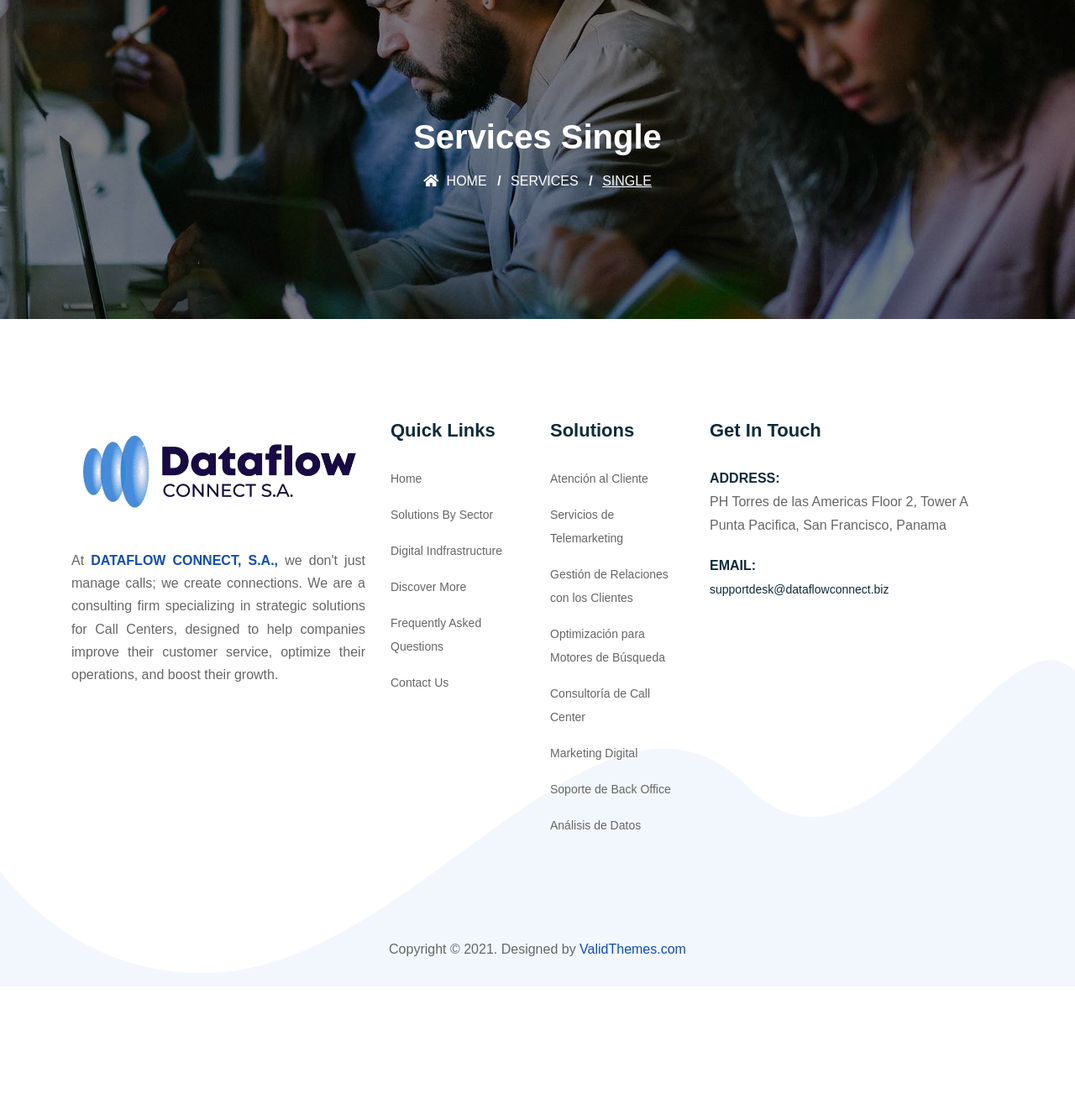
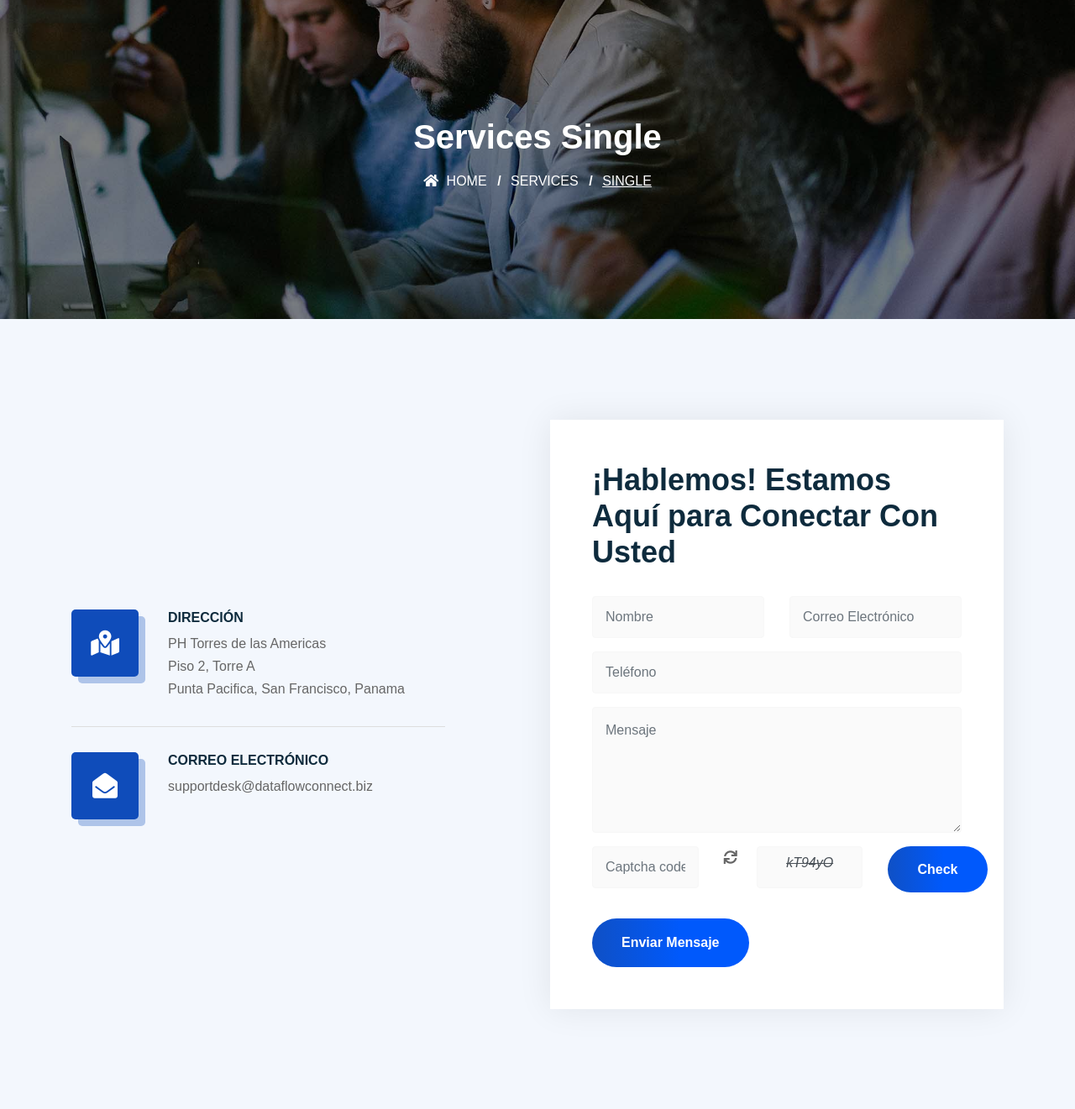
Before and after one commit to Jason-indigo21/dataflowconnect.biz, a PHP site: the page made by index.php in a window 1280 px wide. Shown: the part 161-1482 px from the top of the page at 84% size. Before the commit the page ends 1336 px from the top, so only its background shows below. Run offline with PHP 8.4, Linux system fonts and the light colour scheme; some libraries are stand-ins or nearby versions.

Commit message:
Contact Page

```diff
--- a/includes/header.php
+++ b/includes/header.php
@@ -27,6 +27,10 @@
 
     <link href="assets/css/responsive.css" rel="stylesheet" />
     <link href="assets/css/style.css" rel="stylesheet">
+    <script src="https://cdn.jsdelivr.net/npm/sweetalert2@11"></script>
+    <script src="https://ajax.googleapis.com/ajax/libs/jquery/3.6.4/jquery.min.js"></script>
+
+
     <!-- ========== End Stylesheet ========== -->
 
     <!-- HTML5 shim and Respond.js for IE8 support of HTML5 elements and media queries -->
--- a/views/contact-us.php
+++ b/views/contact-us.php
@@ -0,0 +1,206 @@
+    <!-- Start Contact Area
+    ============================================= -->
+    <div class="contact-area bg-gray default-padding">
+        <div class="container">
+            <div class="contact-box">
+                <div class="row align-center">
+                    <div class="col-lg-5 left-info">
+                        <div class="item">
+                            <div class="icon">
+                                <i class="fas fa-map-marked-alt"></i>
+                            </div>
+                            <div class="info">
+                                <h5><?php echo $isLang ? "Dirección" : "Address" ?></h5>
+                                <?php echo $isLang ?
+                                "<p>PH Torres de las Americas<br>
+                                Piso 2, Torre A<br>
+                                Punta Pacifica, San Francisco, Panama
+                                </p>" :
+
+                                "<p>PH Torres de las Americas<br>
+                                Floor 2, Tower A<br>
+                                Punta Pacifica, San Francisco, Panama</p>"
+                                 ?>
+                            </div>
+                        </div>
+
+                        <div class="item">
+                            <div class="icon">
+                                <i class="fas fa-envelope-open"></i>
+                            </div>
+                            <div class="info">
+                                <h5><?php echo $isLang ? "Correo Electrónico" : "Email" ?></h5>
+                                <p>
+                                 supportdesk@dataflowconnect.biz
+                                </p>
+                            </div>
+                        </div>
+                    </div>
+                    <div class="col-lg-6 offset-lg-1">
+                        <div class="content">
+                            <div class="heading">
+                                <h2><?php echo $isLang ? "¡Hablemos! Estamos Aquí para Conectar Con Usted " : "Talk! We're Here to Connect With You " ?></h2>
+
+                            </div>
+                            <form action="mail.php" method="POST" class="contactForm">
+                                <div class="row">
+                                    <div class="col-lg-6">
+                                        <div class="form-group">
+                                            <input class="form-control" id="name" name="name" placeholder="<?php echo $isLang ? 'Nombre' : 'Name' ?> " type="text">
+                                            <span class="alert-error"></span>
+                                        </div>
+                                    </div>
+                                    <div class="col-lg-6">
+                                        <div class="form-group">
+                                            <input class="form-control" id="email" name="email" placeholder="<?php echo $isLang ? 'Correo Electrónico' : 'Email' ?>" type="email">
+                                            <span class="alert-error"></span>
+                                        </div>
+                                    </div>
+                                </div>
+                                <div class="row">
+                                    <div class="col-lg-12">
+                                        <div class="form-group">
+                                            <input class="form-control" id="phone" name="phone" placeholder="<?php echo $isLang ? 'Teléfono' : 'Phone' ?>" type="text">
+                                            <span class="alert-error"></span>
+                                        </div>
+                                    </div>
+                                </div>
+                                <div class="row">
+                                    <div class="col-lg-12">
+                                        <div class="form-group comments">
+                                            <textarea class="form-control" id="message" name="message" placeholder="<?php echo $isLang ? 'Mensaje' : 'Message' ?>"></textarea>
+                                        </div>
+                                    </div>
+                                </div>
+                                <div class="row"><input type="text" id="captcha_mail" name="captcha" hidden>
+                                    <div class="col-12">
+                                        <div class="row">
+                                            <div class="col-md-4">
+                                                <div class="form-group ">
+                                                    <input type="text" class="form-control " id="submit"
+                                                        placeholder="Captcha code" />
+                                                </div>
+                                            </div>
+                                            <div class="col-md-1 ">
+                                                <div onclick="generate()">
+                                                    <i class="fas fa-sync"></i>
+                                                </div>
+                                            </div>
+                                            <div class="col-md-4">
+                                                <div class="form-group">
+                                                    <input type="text" class="form-control"
+                                                        style="text-decoration:line-through;text-align:center; font-style: italic; padding-top:6px;"
+                                                        id="captchandler" disabled>
+
+                                                </div>
+                                            </div>
+                                            <div class="col-md-3">
+                                                <button type="button" id="btnCheck" class="btn btn-primary"
+                                                    onclick="printmsg()">
+                                                    Check</button>
+                                            </div>
+                                        </div>
+                                        <p id="key" style="color:green; font-weight:bold; padding:10px 5px;"></p>
+                                    </div>
+                                </div> <!-- /.row -->
+                                <div class="row">
+                                    <div class="col-lg-12">
+                                        <button type="submit" name="submit" class="submit-button" id="submit" disabled>
+                                        <?php echo $isLang ? 'Enviar Mensaje' : 'Send Message' ?>
+                                        </button>
+                                    </div>
+                                </div>
+                                <!-- Alert Message -->
+                                <div class="col-md-12 alert-notification">
+                                    <div id="message" class="alert-msg"></div>
+                                </div>
+                            </form>
+                        </div>
+                    </div>
+                </div>
+            </div>
+        </div>
+    </div>
+    <!-- End Contact Area -->
+
+    <!-- Start Google Maps
+    ============================================= -->
+    <div class="maps-area">
+        <div class="google-maps">
+            <iframe src="https://www.google.com/maps/embed?pb=!1m18!1m12!1m3!1d3940.8841259389856!2d-79.51236262581855!3d8.982809091076648!2m3!1f0!2f0!3f0!3m2!1i1024!2i768!4f13.1!3m3!1m2!1s0x8faca927b5a4ccc1%3A0x518fb619c05fbaff!2sTorre%20de%20Las%20Americas!5e0!3m2!1sen!2sph!4v1744727154347!5m2!1sen!2sph"></iframe>
+        </div>
+    </div>
+    <!-- End Google Maps -->
+
+    <script>
+    $(document).ready(function () {
+        generate();
+    })
+
+
+    let captcha;
+    function generate() {
+
+        // Clear old input
+        document.getElementById("submit").value = "";
+
+        // Access the element to store
+        // the generated captcha
+        // captcha = document.getElementById("captcha");
+        captchaInput = document.getElementById("captchandler");
+        let uniquechar = "";
+
+        const randomchar =
+            "ABCDEFGHIJKLMNOPQRSTUVWXYZabcdefghijklmnopqrstuvwxyz0123456789";
+
+        // Generate captcha for length of
+        // 5 with random character
+        for (let i = 1; i < 7; i++) {
+            uniquechar += randomchar.charAt(
+                Math.random() * randomchar.length)
+        }
+        console.log(uniquechar)
+        // Store generated input
+        // captcha.innerHTML = uniquechar;
+        captchaInput.value = uniquechar;
+
+    }
+
+    function printmsg() {
+        const usr_input = document
+            .getElementById("submit").value;
+
+        // Check whether the input is equal
+        // to generated captcha or not
+        if (usr_input == captchaInput.value) {
+            let s = document.getElementById("key").innerHTML = "Matched";
+            console.log(s);
+
+            $('.submit-button').prop('disabled', false);
+            document.getElementById("captcha_mail").value = captchaInput.value;
+            document.getElementById("btnCheck").disabled = true;
+            generate();
+        }
+        else {
+            let s = document.getElementById("key")
+                .innerHTML = "Not Matched";
+            generate();
+        }
+    }
+
+
+
+</script>
+
+<?php
+
+if ($_REQUEST['email-sent']=='success')
+
+    echo '<script>
+             Swal.fire({
+        icon: "success",
+        title: "Message sent",
+        showConfirmButton: false,
+        timer: 1500    })
+      </script>';
+?>
```
Also changed, not shown: mail.php (added, +75 -0 lines).
